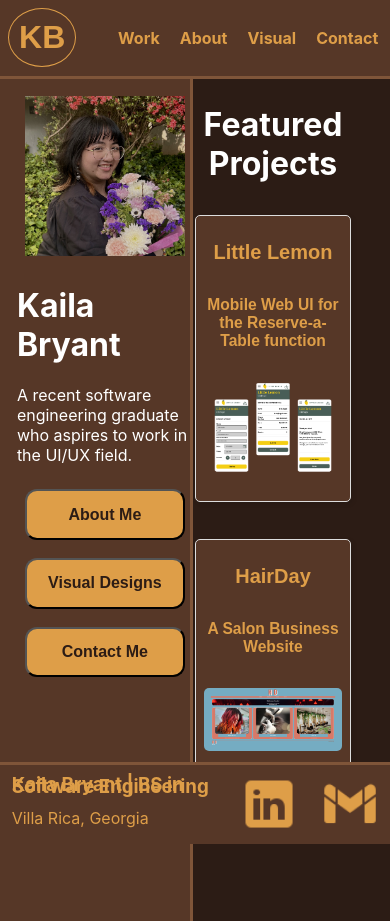
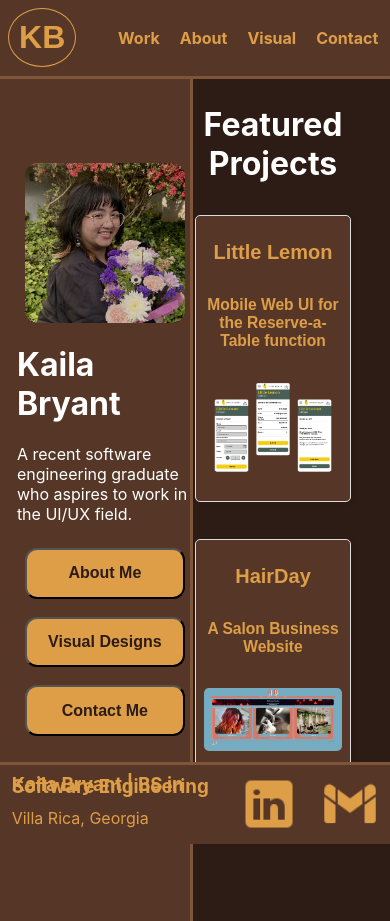
Before and after one commit to kailab45610/KailaBPortfolio, a React (Create React App) app: page / in a window 390 px wide. Built offline with nearby package versions, Linux system fonts and the light colour scheme.

Commit message:
fixing the css for responsive design

```diff
--- a/src/App.css
+++ b/src/App.css
@@ -99,13 +99,16 @@ ul h3{
 .intro-header{
   grid-area:"hero";
   display: grid;
-  grid-template-rows: 0.25fr 1fr;
+  grid-template-rows: 0.15fr 1fr;
   background-color: #563727;
   color: white;
   align-items: start;
   justify-items: center;
   text-align: left;
-  padding: 2vh 2vh 10vh 2vh;
+  padding-bottom: 2vh;
+  padding-left: 2vh;
+  padding-right: 2vh;
+
   position:fixed;
   width: 40vw;
   height: 100%;
@@ -113,9 +116,11 @@ ul h3{
 }
 
 .intro-header img{
-  max-width: 20rem;
+ width: 25vw;
   height: auto;
   justify-self: center;
+  margin-top: 10vh;
+  border-radius: 8%;
 }
 
 .intro-header p{
@@ -285,14 +290,13 @@ ul h3{
 
 .skills-box{
   display: grid;
-  grid-template-columns: 1.5fr 1fr;
-  grid-area:
-  "icons list";
-  justify-content: space-between;
+  grid-template-rows: auto;
+  grid-template-columns: 1fr 1fr;
+  grid-template-areas: "icons list";
 }
 .skills-container{
+  display: grid;
   grid-area: icons;
-  display: grid;
   grid-template-columns: 1fr 1fr 1fr;
   justify-content: center;
   margin-left: 5vh;
@@ -309,6 +313,7 @@ ul h3{
   text-align: center;
   font-size: 1rem;
 }
+
 
 
 .skills-list{
@@ -364,6 +369,11 @@ ul h3{
 }
 
 @media(max-width: 768px) {
+
+  .intro-header{
+   overflow-y: scroll;
+
+  }
   .intro-header img {
     width: 10rem;
   }
@@ -379,6 +389,7 @@ ul h3{
     grid-template-columns: 1fr;
     grid-auto-rows: 0.25fr 0.25fr 0.25fr 0.25;
     padding-bottom: 0.25rem;
+    justify-items: center;
     grid-template-areas:
       "image"
       "title"
--- a/src/components/projects/LLemon/lemon.css
+++ b/src/components/projects/LLemon/lemon.css
@@ -199,8 +199,6 @@
   color: #D9D9D9;
 }
 
-
-
 @media(max-width: 768px){
 .lemon .project-header{
   display: grid;
--- a/src/pages/About.js
+++ b/src/pages/About.js
@@ -31,7 +31,7 @@ function About() {
             </div>
 
 
-             <section className="core-values">
+             <section className="skill-container">
                 <h1 className='title' style={{display:"grid",marginTop:"0", paddingTop:"2vh", paddingBottom:"2vh"}}>Skills</h1>
                 <div className="skills-box">
 
```
